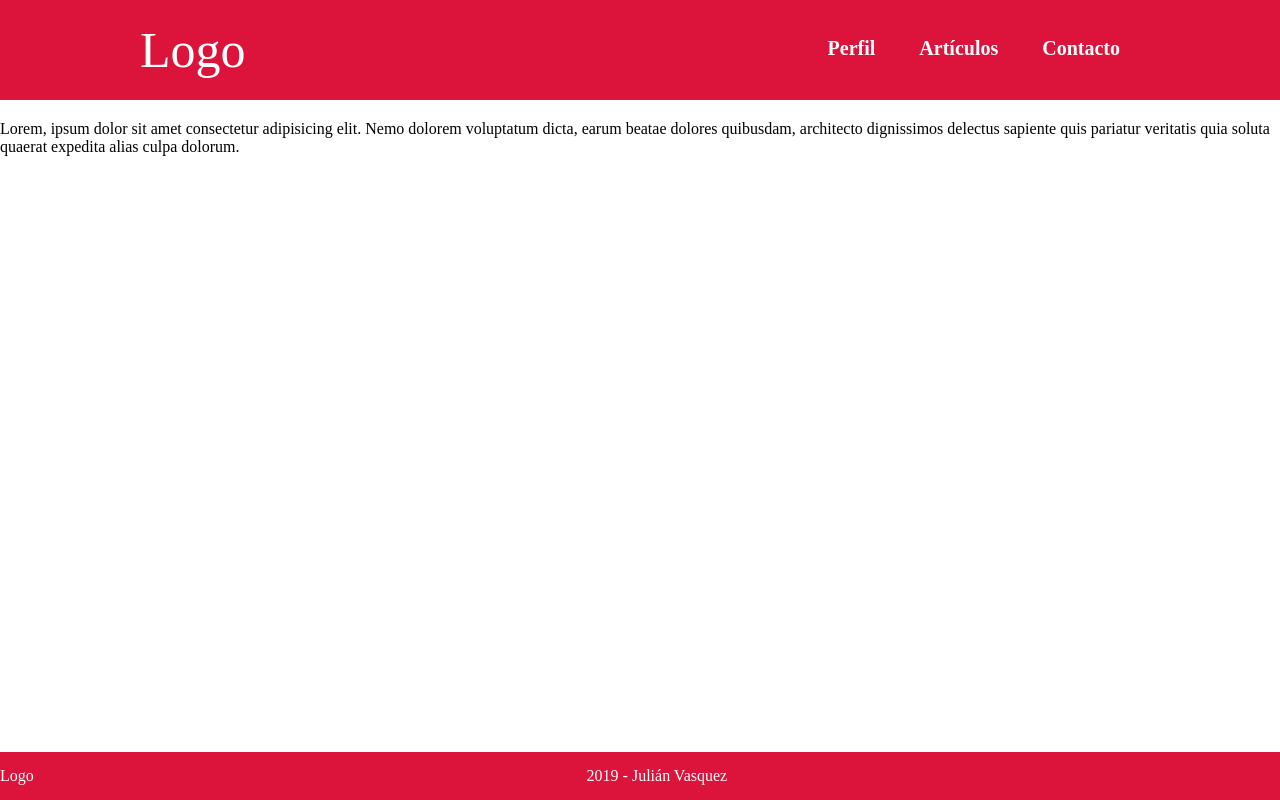
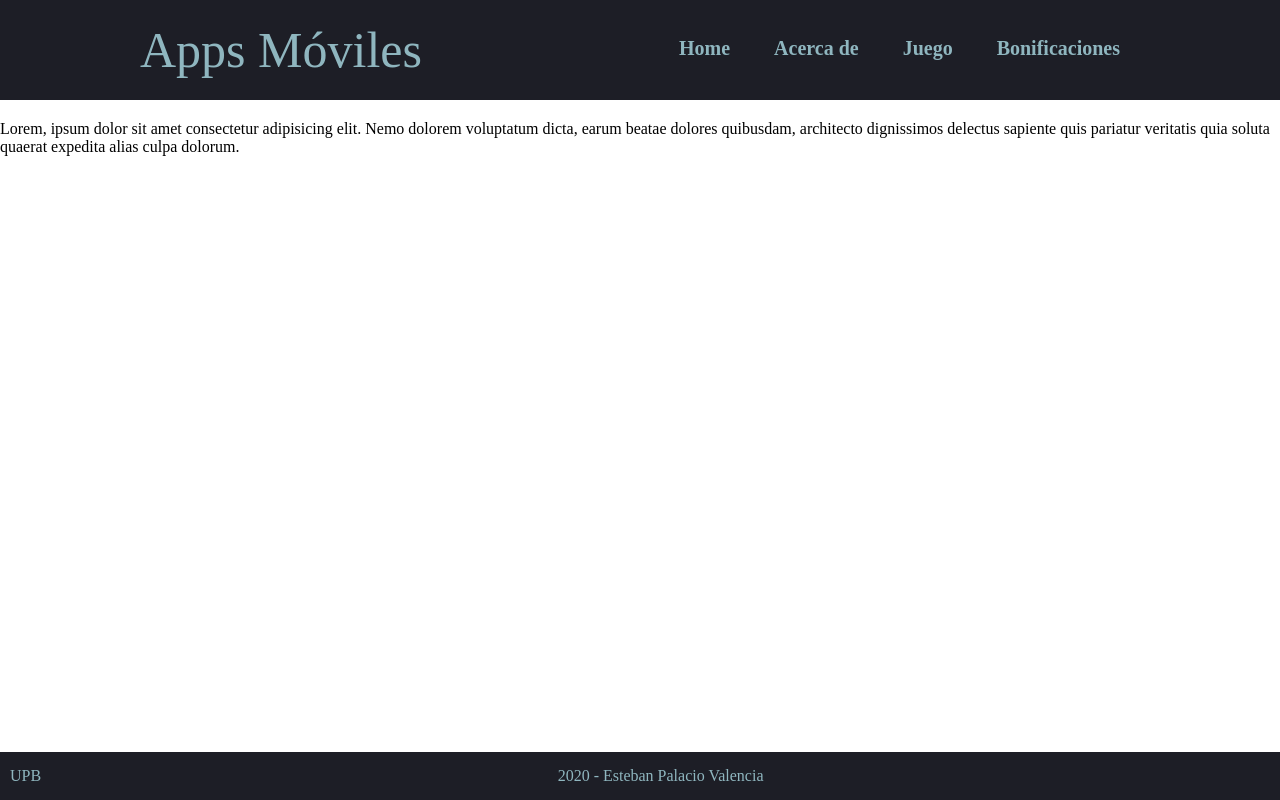
Before and after one commit to ItsSt0rm/ejercicio1, a plain HTML site: page index.html in a window 1280 px wide. Drawn offline with Linux system fonts and the light colour scheme.

Commit message:
Punto 0 Grunt

```diff
--- a/css/estilos.css
+++ b/css/styles.css
@@ -12,7 +12,7 @@ body{
 
 header{
     width:100%;
-    background: crimson;
+    background: #1D1E26;
     margin-bottom:20px;
 }
 
@@ -24,7 +24,7 @@ header{
 }
 
 header .logo {
-    color:white;
+    color:#8FB6BF;
     font-size: 50px;
     line-height: 100px;
     float:left;
@@ -37,7 +37,7 @@ header nav{
 
 header nav a{
     display:inline-block;
-    color:white;
+    color:#8FB6BF;
     text-decoration: none;
     padding:10px 20px;
     line-height: normal;
@@ -49,22 +49,23 @@ header nav a{
 }
 
 header nav a:hover{
-    background: black;
+    background: #687E8C;
     border-radius:50px;
 }
 
 footer{
     align-self: flex-end;
-    background-color:crimson;
+    background-color:#1D1E26;
     line-height: 3;
     text-align: center;
-    color:white;
+    color:#8FB6BF;
     width:100%;
 }
 
 footer .logo{
 
     float: left;
+    margin-left:10px;
 }
 
 .footer-main{
--- a/index.html
+++ b/index.html
@@ -5,25 +5,27 @@
     <meta charset="UTF-8">
     <meta name="viewport" content="width=device-width, initial-scale=1.0">
     <meta http-equiv="X-UA-Compatible" content="ie=edge">
-    <title>Ejercicio</title>
-    <link rel="stylesheet" href="css/estilos.css">
+    <title>AppsMoviles</title>
+    <link rel="stylesheet" href="css/styles.css">
 </head>
 
 <body>
     <header>
         <div class="wrapper">
-            <div class="logo">Logo</div>
+            <div class="logo">Apps Móviles</div>
             <nav>
-                <a href="#">Perfil</a>
-                <a href="#">Artículos</a>
-                <a href="#">Contacto</a>
+                <a href="#">Home</a>
+                <a href="#">Acerca de</a>
+                <a href="https://cssbattle.dev/player/itsstorm" target="_blank">Juego</a>
+                <a href="#">Bonificaciones</a>
+
             </nav>
         </div>
     </header>
     Lorem, ipsum dolor sit amet consectetur adipisicing elit. Nemo dolorem voluptatum dicta, earum beatae dolores quibusdam, architecto dignissimos delectus sapiente quis pariatur veritatis quia soluta quaerat expedita alias culpa dolorum.
     <footer class="footer-main">
-        <div><div class="logo">Logo</div>
-        <p>2019 - Julián Vasquez</p></div>
+        <div><div class="logo">UPB</div>
+        <p>2020 - Esteban Palacio Valencia</p></div>
     </footer>
 </body>
 
```
